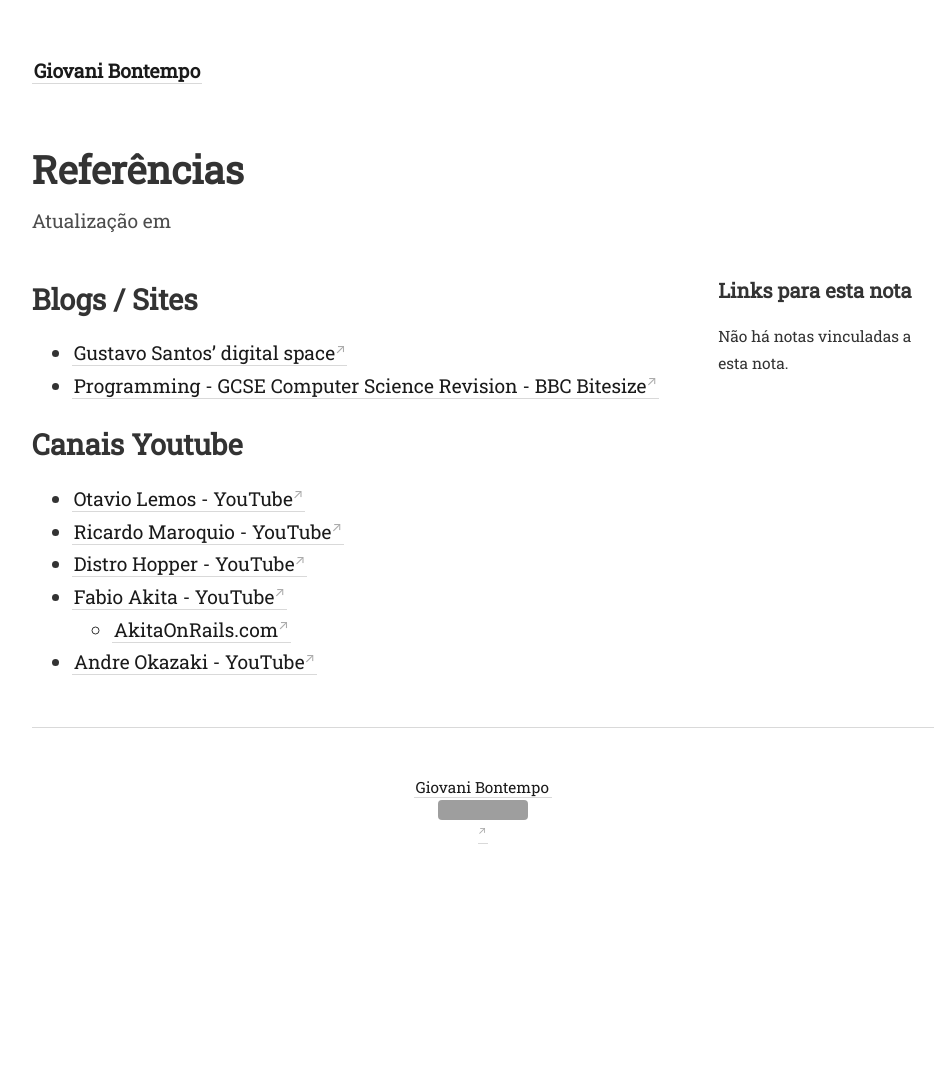
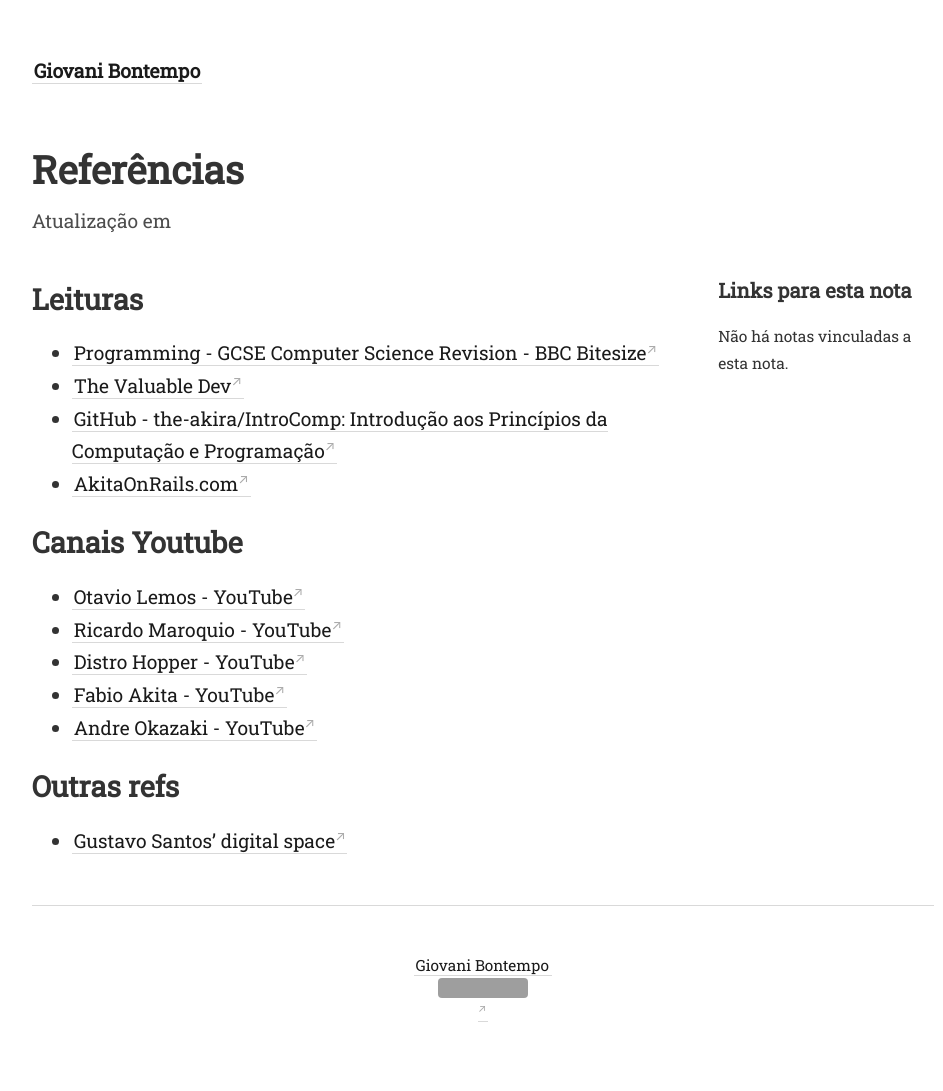
Before and after one commit to gio-bon/MyDigitalGarden, a Jekyll site: the page built from _notes/Referências.md, in a window 1280 px wide. Shown: the whole page, without its empty margins (157-1100 px from the left). Built offline with Jekyll 4.4.1, drawn with Linux system fonts in a browser that asks for light colours; before the commit the page ends 913 px from its top, so only the background shows below that; grey boxes are pictures that could not be loaded.

Commit message:
05/05/22

```diff
--- a/_notes/Referências.md
+++ b/_notes/Referências.md
@@ -1,14 +1,18 @@
 ---
 title: Referências
 ---
-## Blogs / Sites
-- [Gustavo Santos' digital space](https://gustavosantos.dev/)
+## Leituras
 - [Programming - GCSE Computer Science Revision - BBC Bitesize](https://www.bbc.co.uk/bitesize/topics/zq6hvcw)
+- [The Valuable Dev](https://thevaluable.dev/)
+- [GitHub - the-akira/IntroComp: Introdução aos Princípios da Computação e Programação](https://github.com/the-akira/IntroComp)
+- [AkitaOnRails.com](https://www.akitaonrails.com/)
 
 ## Canais Youtube
 - [Otavio Lemos - YouTube](https://www.youtube.com/user/OtavioALLemos/videos)
 - [Ricardo Maroquio - YouTube](https://www.youtube.com/c/RicardoMaroquio/videos)
 - [Distro Hopper - YouTube](https://www.youtube.com/c/DistroHopper/videos)
 - [Fabio Akita - YouTube](https://www.youtube.com/c/FabioAkita1990/videos)
-    - [AkitaOnRails.com](https://www.akitaonrails.com/)
 - [Andre Okazaki - YouTube](https://www.youtube.com/c/OkazakiAndre/videos)
+
+## Outras refs
+- [Gustavo Santos' digital space](https://gustavosantos.dev/)
```
